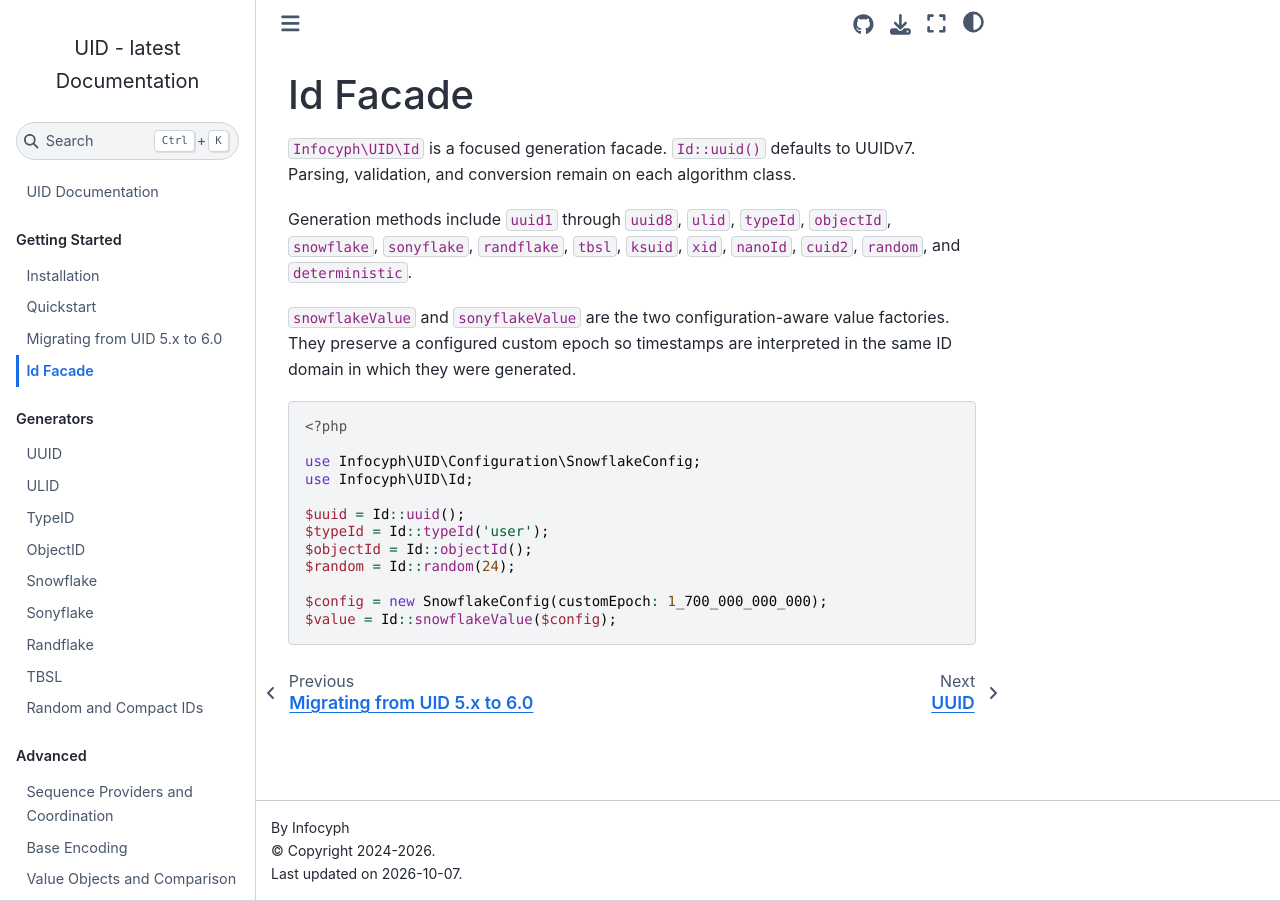
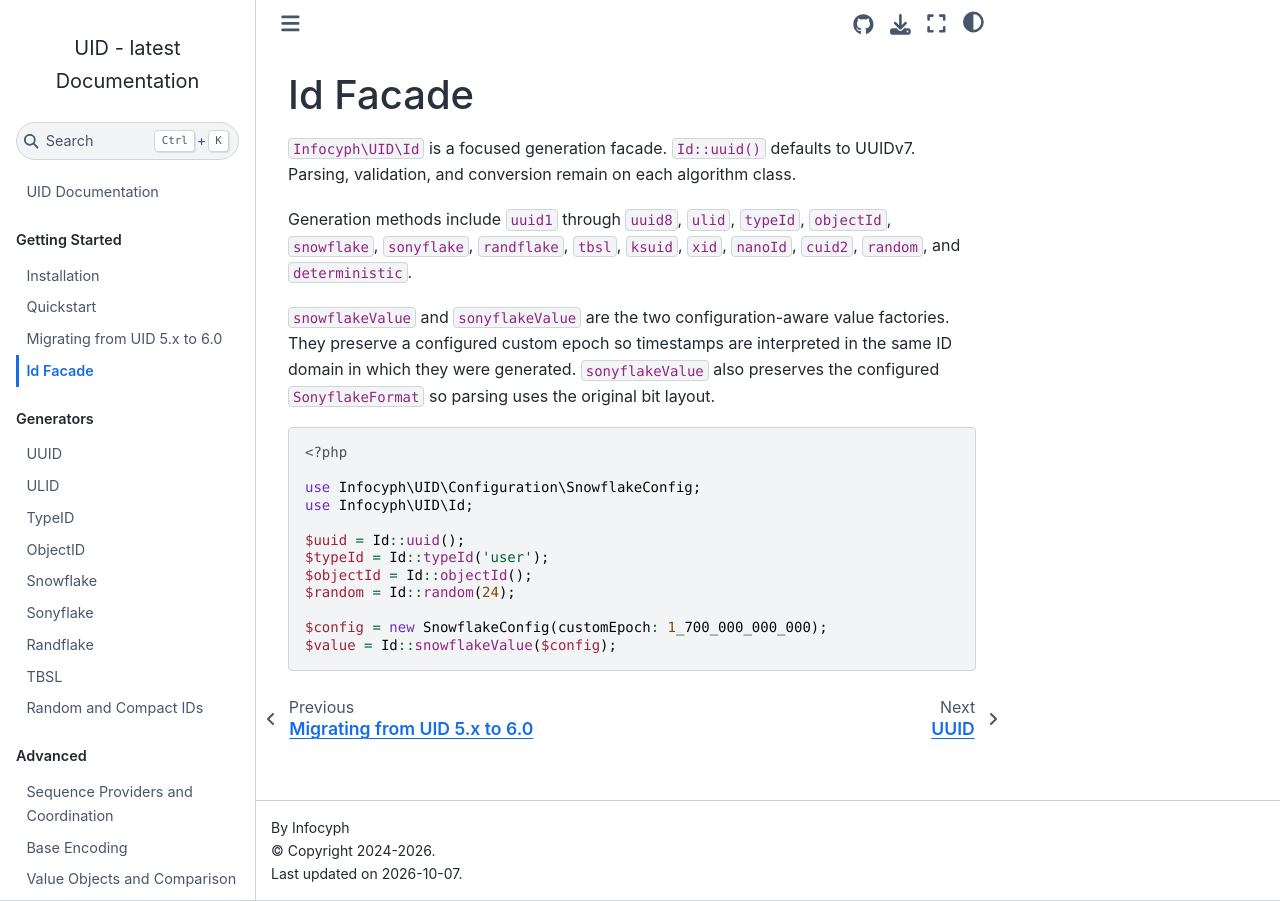
Before and after one commit to infocyph/UID, a Sphinx documentation site: the page built from docs/id-facade.rst, in a window 1280 px wide. Built offline with Sphinx 7.4.7 and the Sphinx Book theme 1.1.4, drawn with Linux system fonts in a browser that asks for light colours.

Commit message:
docs(uid): sync value and storage semantics

```diff
--- a/docs/id-facade.rst
+++ b/docs/id-facade.rst
@@ -10,7 +10,9 @@ Generation methods include ``uuid1`` through ``uuid8``, ``ulid``, ``typeId``,
 
 ``snowflakeValue`` and ``sonyflakeValue`` are the two configuration-aware value
 factories. They preserve a configured custom epoch so timestamps are interpreted
-in the same ID domain in which they were generated.
+in the same ID domain in which they were generated. ``sonyflakeValue`` also
+preserves the configured ``SonyflakeFormat`` so parsing uses the original bit
+layout.
 
 .. code-block:: php
 
```
